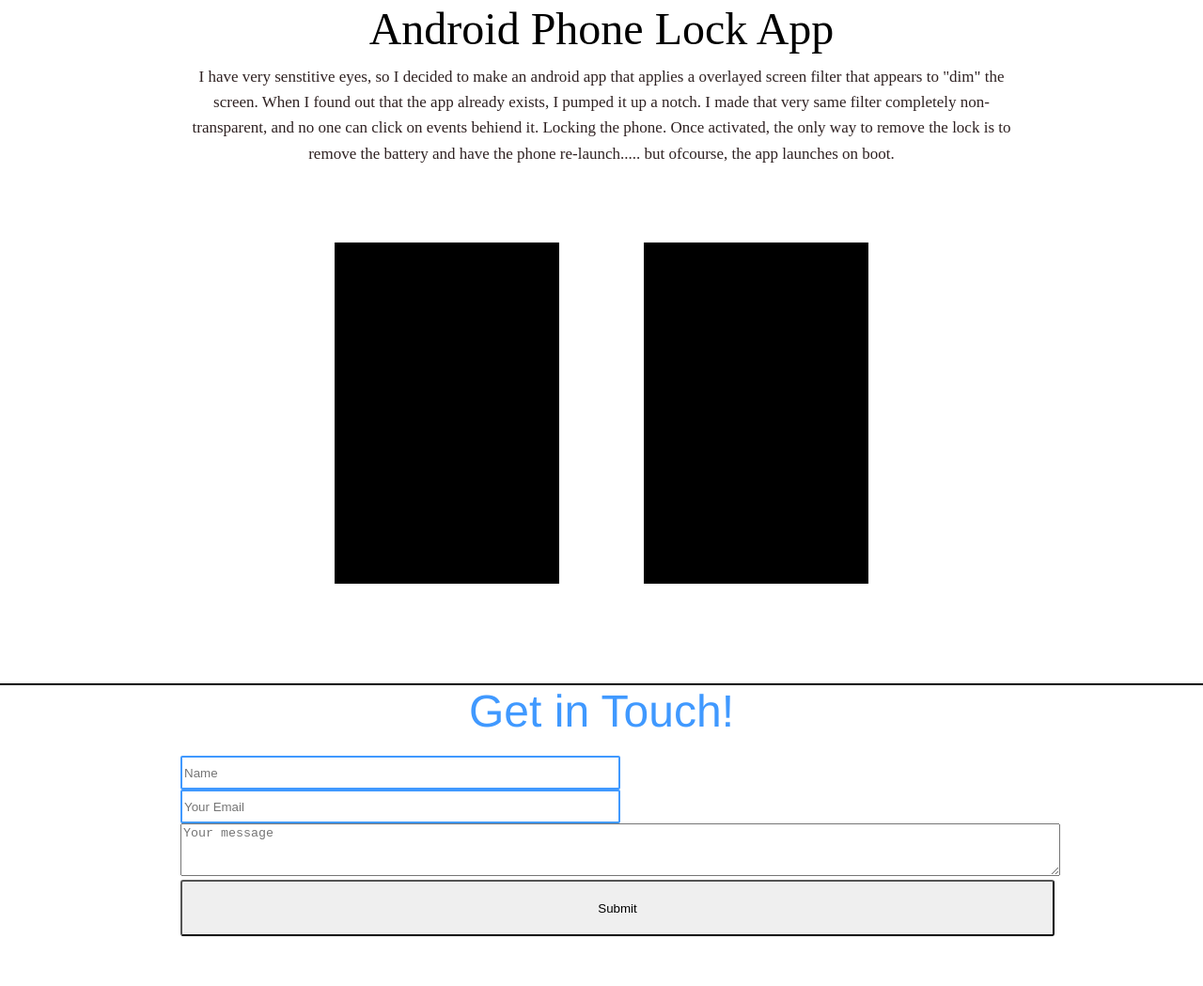
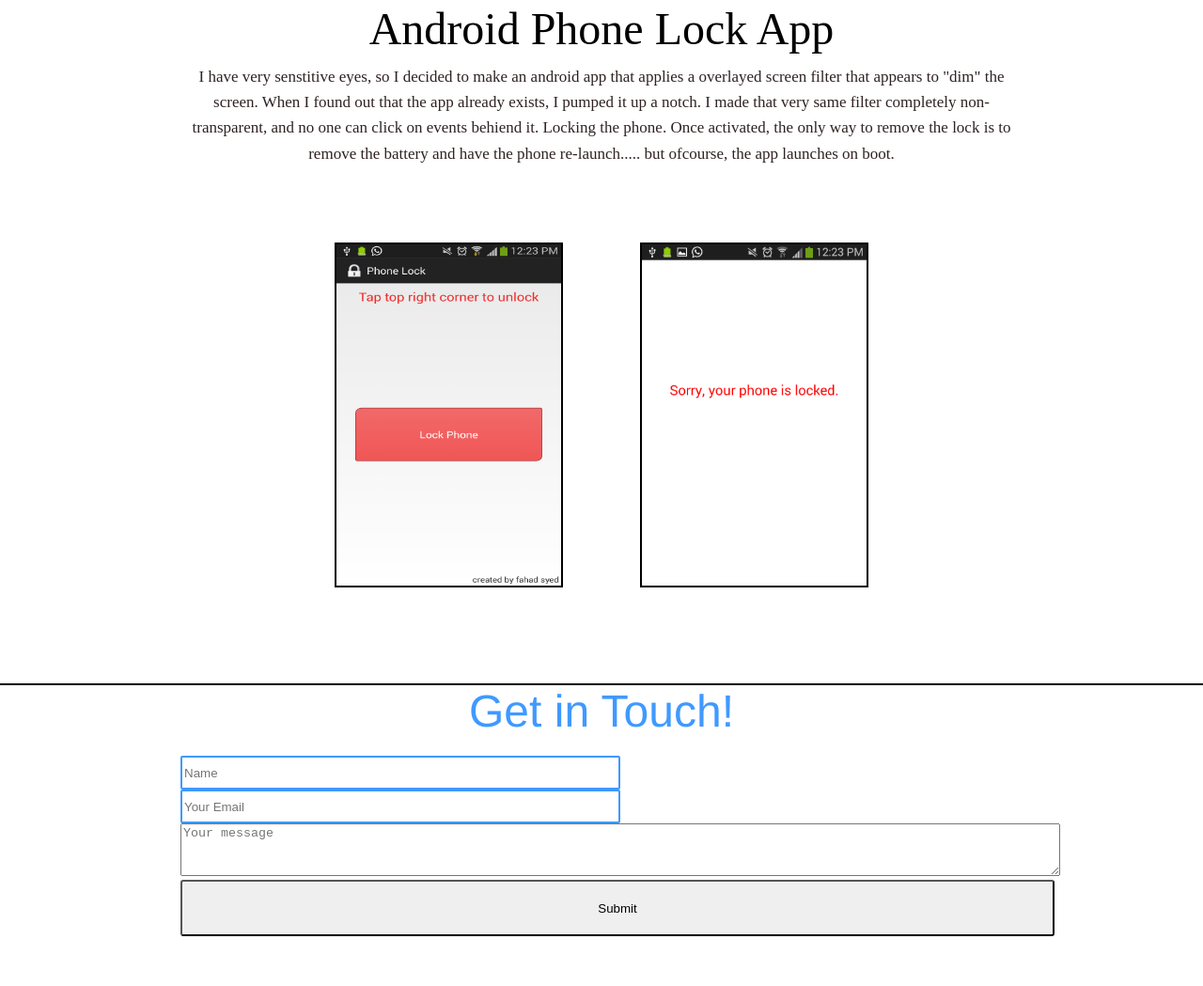
Before and after one commit to FahadSyed/Website, a plain HTML site: page index.html in a window 1280 px wide. Shown: the part 1636-2685 px from the top of the page at 94% size. Drawn offline with Linux system fonts and the light colour scheme; a script that the page names is missing; a web font is replaced by a local one.

Commit message:
added project2 photos

```diff
--- a/stylesheet.css
+++ b/stylesheet.css
@@ -459,11 +459,11 @@ width:26.67%;
 margin-left:18.33%;
 height:363px;
 margin-top:200px;
-/*background-image: url('project1photo1.png');
-background-size: contain;
+background-image: url('project2photo1.png');
+background-size:100% 100%;
+border: 2px solid black;
 background-repeat: no-repeat;
-background-position: center 0;*/
-background-color:black;
+background-position: center 0;
 
 }
 .projectTwoPhotos{
@@ -481,11 +481,11 @@ right:0;
 margin-right:18.33%;
 height:363px;
 margin-top:200px;
-/*background-image: url('project1photo1.png');
-background-size: contain;
+border: 2px solid black;
+background-image: url('project2photo2.png');
+background-size: cover;
 background-repeat: no-repeat;
-background-position: center 0;*/
-background-color:black;
+background-position: center 0;
 
 }
 .goto{
@@ -631,11 +631,12 @@ height:60px;
     .resumeButton{
         margin-top:-150px;
     }
-    #project1photo1, #project1photo2, #project1photo3{
+    #project1photo1, #project1photo2, #project1photo3, #project1photo4{
     position:relative;
     margin-left:auto;
     margin-right:auto;
     min-width:170px;
+    background-size:100% 100%;
     margin-top:3px;
     }
     .projectTwoPhotos{
@@ -645,6 +646,8 @@ height:60px;
      position:relative;
     margin-left:auto;
     margin-right:auto;
+        background-size:100% 100%;
+
     min-width:170px;
     margin-top:3px;
 
```
Also changed, not shown: project2photo1.png (added), project2photo2.png (added).
